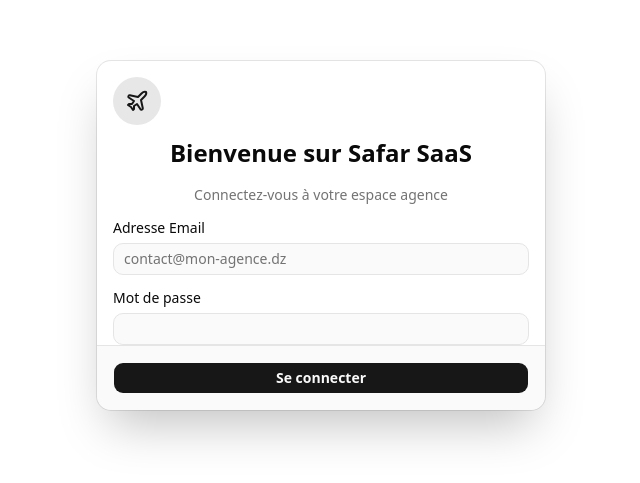
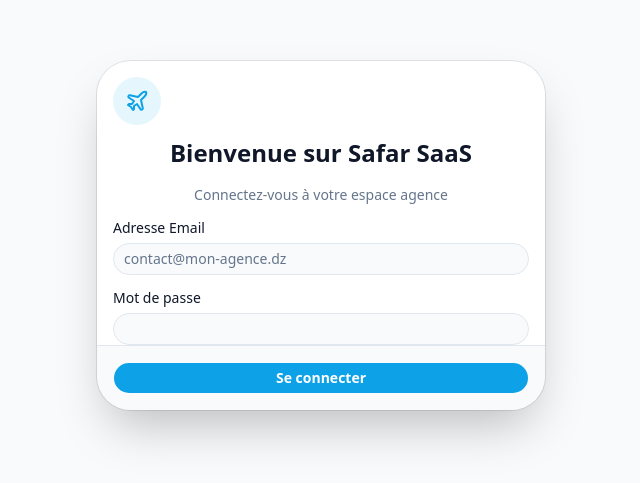
Before and after one commit to ageence/safar-saas, a Next.js app: page /login in a window 1280 px wide. Shown: the part 165-648 px from the top of the page, without its empty margins (319-959 px from the left). Built offline with nearby package versions, Linux system fonts and the light colour scheme.

Commit message:
Refonte WOW - Design Agence Internationale

```diff
--- a/app/globals.css
+++ b/app/globals.css
@@ -24,171 +24,184 @@
   --color-border: hsl(var(--border));
   --color-input: hsl(var(--input));
   --color-ring: hsl(var(--ring));
-  --radius-sm: calc(var(--radius) - 4px);
-  --radius-md: calc(var(--radius) - 2px);
+
+  --color-chart-1: hsl(var(--chart-1));
+  --color-chart-2: hsl(var(--chart-2));
+  --color-chart-3: hsl(var(--chart-3));
+  --color-chart-4: hsl(var(--chart-4));
+  --color-chart-5: hsl(var(--chart-5));
+
+  --color-sidebar: hsl(var(--sidebar));
+  --color-sidebar-foreground: hsl(var(--sidebar-foreground));
+  --color-sidebar-primary: hsl(var(--sidebar-primary));
+  --color-sidebar-primary-foreground: hsl(var(--sidebar-primary-foreground));
+  --color-sidebar-accent: hsl(var(--sidebar-accent));
+  --color-sidebar-accent-foreground: hsl(var(--sidebar-accent-foreground));
+  --color-sidebar-border: hsl(var(--sidebar-border));
+  --color-sidebar-ring: hsl(var(--sidebar-ring));
+
+  --radius-sm: calc(var(--radius) * 0.6);
+  --radius-md: calc(var(--radius) * 0.8);
   --radius-lg: var(--radius);
+  --radius-xl: calc(var(--radius) * 1.4);
+  --radius-2xl: calc(var(--radius) * 1.8);
+  --radius-3xl: calc(var(--radius) * 2.2);
 }
-
-@tailwind base;
-@tailwind components;
-@utilities;
 
 @layer base {
   :root {
+    /* THÈME VOYAGE PREMIUM (Bleu Océan, Corail, Soleil) */
     --background: 210 40% 98%;
     --foreground: 222 47% 11%;
     --card: 0 0% 100%;
     --card-foreground: 222 47% 11%;
     --popover: 0 0% 100%;
     --popover-foreground: 222 47% 11%;
-    --primary: 199 89% 48%; /* Ocean Blue */
-    --primary-foreground: 210 40% 98%;
-    --secondary: 15 85% 60%; /* Coral / Sun */
-    --secondary-foreground: 210 40% 98%;
-    --muted: 214 32% 91%;
+    --primary: 199 89% 48%; /* Bleu Océan */
+    --primary-foreground: 0 0% 100%;
+    --secondary: 15 85% 60%; /* Corail */
+    --secondary-foreground: 0 0% 100%;
+    --muted: 210 40% 96%;
     --muted-foreground: 215 16% 47%;
-    --accent: 260 80% 65%; /* Purple touch */
-    --accent-foreground: 210 40% 98%;
-    --destructive: 345 80% 55%;
-    --destructive-foreground: 210 40% 98%;
+    --accent: 45 93% 55%; /* Jaune Soleil */
+    --accent-foreground: 222 47% 11%;
+    --destructive: 345 80% 55%; /* Rouge Rosé */
+    --destructive-foreground: 0 0% 100%;
     --border: 214 32% 91%;
     --input: 214 32% 91%;
     --ring: 199 89% 48%;
-    --radius: 1.25rem;
+    --radius: 1.5rem; /* Arrondis très doux */
+
+    /* Graphiques vibrants */
+    --chart-1: 199 89% 48%;
+    --chart-2: 15 85% 60%;
+    --chart-3: 45 93% 55%;
+    --chart-4: 280 65% 60%;
+    --chart-5: 160 60% 45%;
+
+    /* Sidebar (Panneau latéral sombre et chic) */
+    --sidebar: 222 47% 11%;
+    --sidebar-foreground: 210 40% 98%;
+    --sidebar-primary: 199 89% 48%;
+    --sidebar-primary-foreground: 0 0% 100%;
+    --sidebar-accent: 215 20% 20%;
+    --sidebar-accent-foreground: 210 40% 98%;
+    --sidebar-border: 215 20% 20%;
+    --sidebar-ring: 199 89% 48%;
+  }
+
+  .dark {
+    --background: 230 40% 10%;
+    --foreground: 210 40% 98%;
+    --card: 230 40% 12%;
+    --card-foreground: 210 40% 98%;
+    --popover: 230 40% 12%;
+    --popover-foreground: 210 40% 98%;
+    --primary: 199 89% 48%;
+    --primary-foreground: 0 0% 100%;
+    --secondary: 15 85% 60%;
+    --secondary-foreground: 0 0% 100%;
+    --muted: 230 30% 20%;
+    --muted-foreground: 215 20% 70%;
+    --accent: 45 93% 55%;
+    --accent-foreground: 230 40% 10%;
+    --destructive: 345 80% 55%;
+    --destructive-foreground: 0 0% 100%;
+    --border: 230 30% 25%;
+    --input: 230 30% 25%;
+    --ring: 199 89% 48%;
+
+    --chart-1: 199 89% 48%;
+    --chart-2: 15 85% 60%;
+    --chart-3: 45 93% 55%;
+    --chart-4: 280 65% 60%;
+    --chart-5: 160 60% 45%;
+
+    --sidebar: 230 40% 10%;
+    --sidebar-foreground: 210 40% 98%;
+    --sidebar-primary: 199 89% 48%;
+    --sidebar-primary-foreground: 0 0% 100%;
+    --sidebar-accent: 230 30% 20%;
+    --sidebar-accent-foreground: 210 40% 98%;
+    --sidebar-border: 230 30% 25%;
+    --sidebar-ring: 199 89% 48%;
   }
 }
 
 @layer base {
-  * { @apply border-border; }
-
-  /* Fond global : Léger dégradé ciel/sable très subtil */
+  * {
+    border-color: hsl(var(--border));
+  }
   body {
-    @apply text-foreground min-h-screen;
-    background: radial-gradient(circle at top left, #e0f2fe 0%, #f8fafc 50%, #fff7ed 100%);
+    background-color: hsl(var(--background));
+    color: hsl(var(--foreground));
+    -webkit-font-smoothing: antialiased;
+    -moz-osx-font-smoothing: grayscale;
   }
 }
 
-/* --- CLASSES UI PREMIUM POUR LE VOYAGE --- */
-.glass-panel {
-  @apply bg-white/70 backdrop-blur-xl border border-white shadow-xl;
+/* =========================================
+   STYLE WOW & PREMIUM (CSS PUR POUR VERCEL)
+   ========================================= */
+
+/* FOND VIVANT : Dégradé très doux Ciel / Sable en arrière-plan */
+.bg-paradise {
+  background: radial-gradient(circle at 15% 50%, rgba(6, 182, 212, 0.08), transparent 50%),
+              radial-gradient(circle at 85% 30%, rgba(249, 115, 22, 0.08), transparent 50%),
+              radial-gradient(circle at 50% 100%, rgba(139, 92, 246, 0.08), transparent 50%);
+  background-color: #f8fafc;
+  background-attachment: fixed;
 }
 
-.hover-lift {
-  @apply transition-all duration-300 ease-out hover:-translate-y-1 hover:shadow-2xl hover:shadow-primary/20;
+/* EFFET VERRE TREMPÉ (Glassmorphism) pour les cartes et tableaux */
+.glass-panel {
+  background-color: rgba(255, 255, 255, 0.65);
+  backdrop-filter: blur(24px);
+  -webkit-backdrop-filter: blur(24px);
+  border: 1px solid rgba(255, 255, 255, 0.9);
+  box-shadow: 0 10px 40px -10px rgba(0, 0, 0, 0.05);
+  border-radius: 1.5rem;
 }
 
-.text-gradient {
-  @apply bg-clip-text text-transparent bg-gradient-to-r from-cyan-500 via-blue-600 to-violet-500;
+.glass-panel-solid {
+  background-color: #ffffff;
+  border: 1px solid #f1f5f9;
+  box-shadow: 0 10px 40px -10px rgba(0, 0, 0, 0.05);
+  border-radius: 1.5rem;
 }
 
-@theme inline {
-  --font-heading: var(--font-sans);
-  --font-sans: var(--font-sans);
-  --color-sidebar-ring: var(--sidebar-ring);
-  --color-sidebar-border: var(--sidebar-border);
-  --color-sidebar-accent-foreground: var(--sidebar-accent-foreground);
-  --color-sidebar-accent: var(--sidebar-accent);
-  --color-sidebar-primary-foreground: var(--sidebar-primary-foreground);
-  --color-sidebar-primary: var(--sidebar-primary);
-  --color-sidebar-foreground: var(--sidebar-foreground);
-  --color-sidebar: var(--sidebar);
-  --color-chart-5: var(--chart-5);
-  --color-chart-4: var(--chart-4);
-  --color-chart-3: var(--chart-3);
-  --color-chart-2: var(--chart-2);
-  --color-chart-1: var(--chart-1);
-  --color-ring: var(--ring);
-  --color-input: var(--input);
-  --color-border: var(--border);
-  --color-destructive: var(--destructive);
-  --color-accent-foreground: var(--accent-foreground);
-  --color-accent: var(--accent);
-  --color-muted-foreground: var(--muted-foreground);
-  --color-muted: var(--muted);
-  --color-secondary-foreground: var(--secondary-foreground);
-  --color-secondary: var(--secondary);
-  --color-primary-foreground: var(--primary-foreground);
-  --color-primary: var(--primary);
-  --color-popover-foreground: var(--popover-foreground);
-  --color-popover: var(--popover);
-  --color-card-foreground: var(--card-foreground);
-  --color-card: var(--card);
-  --color-foreground: var(--foreground);
-  --color-background: var(--background);
-  --radius-sm: calc(var(--radius) * 0.6);
-  --radius-md: calc(var(--radius) * 0.8);
-  --radius-lg: var(--radius);
-  --radius-xl: calc(var(--radius) * 1.4);
-  --radius-2xl: calc(var(--radius) * 1.8);
-  --radius-3xl: calc(var(--radius) * 2.2);
-  --radius-4xl: calc(var(--radius) * 2.6);
+/* ANIMATION FLUIDE AU SURVOL (Boutons, Cartes) */
+.hover-lift {
+  transition: all 0.5s cubic-bezier(0, 0, 0.2, 1);
+}
+.hover-lift:hover {
+  transform: translateY(-8px);
+  box-shadow: 0 20px 40px -10px rgba(6, 182, 212, 0.25);
+  border-color: rgba(6, 182, 212, 0.3);
 }
 
-:root {
-  --background: oklch(1 0 0);
-  --foreground: oklch(0.145 0 0);
-  --card: oklch(1 0 0);
-  --card-foreground: oklch(0.145 0 0);
-  --popover: oklch(1 0 0);
-  --popover-foreground: oklch(0.145 0 0);
-  --primary: oklch(0.205 0 0);
-  --primary-foreground: oklch(0.985 0 0);
-  --secondary: oklch(0.97 0 0);
-  --secondary-foreground: oklch(0.205 0 0);
-  --muted: oklch(0.97 0 0);
-  --muted-foreground: oklch(0.556 0 0);
-  --accent: oklch(0.97 0 0);
-  --accent-foreground: oklch(0.205 0 0);
-  --destructive: oklch(0.577 0.245 27.325);
-  --border: oklch(0.922 0 0);
-  --input: oklch(0.922 0 0);
-  --ring: oklch(0.708 0 0);
-  --chart-1: oklch(0.87 0 0);
-  --chart-2: oklch(0.556 0 0);
-  --chart-3: oklch(0.439 0 0);
-  --chart-4: oklch(0.371 0 0);
-  --chart-5: oklch(0.269 0 0);
-  --radius: 0.625rem;
-  --sidebar: oklch(0.985 0 0);
-  --sidebar-foreground: oklch(0.145 0 0);
-  --sidebar-primary: oklch(0.205 0 0);
-  --sidebar-primary-foreground: oklch(0.985 0 0);
-  --sidebar-accent: oklch(0.97 0 0);
-  --sidebar-accent-foreground: oklch(0.205 0 0);
-  --sidebar-border: oklch(0.922 0 0);
-  --sidebar-ring: oklch(0.708 0 0);
+/* TEXTES EN DÉGRADÉ (Titres principaux) */
+.text-gradient {
+  background-image: linear-gradient(to right, #0891b2, #2563eb, #6366f1);
+  -webkit-background-clip: text;
+  background-clip: text;
+  color: transparent;
 }
 
-.dark {
-  --background: oklch(0.145 0 0);
-  --foreground: oklch(0.985 0 0);
-  --card: oklch(0.205 0 0);
-  --card-foreground: oklch(0.985 0 0);
-  --popover: oklch(0.205 0 0);
-  --popover-foreground: oklch(0.985 0 0);
-  --primary: oklch(0.922 0 0);
-  --primary-foreground: oklch(0.205 0 0);
-  --secondary: oklch(0.269 0 0);
-  --secondary-foreground: oklch(0.985 0 0);
-  --muted: oklch(0.269 0 0);
-  --muted-foreground: oklch(0.708 0 0);
-  --accent: oklch(0.269 0 0);
-  --accent-foreground: oklch(0.985 0 0);
-  --destructive: oklch(0.704 0.191 22.216);
-  --border: oklch(1 0 0 / 10%);
-  --input: oklch(1 0 0 / 15%);
-  --ring: oklch(0.556 0 0);
-  --chart-1: oklch(0.87 0 0);
-  --chart-2: oklch(0.556 0 0);
-  --chart-3: oklch(0.439 0 0);
-  --chart-4: oklch(0.371 0 0);
-  --chart-5: oklch(0.269 0 0);
-  --sidebar: oklch(0.205 0 0);
-  --sidebar-foreground: oklch(0.985 0 0);
-  --sidebar-primary: oklch(0.488 0.243 264.376);
-  --sidebar-primary-foreground: oklch(0.985 0 0);
-  --sidebar-accent: oklch(0.269 0 0);
-  --sidebar-accent-foreground: oklch(0.985 0 0);
-  --sidebar-border: oklch(1 0 0 / 10%);
-  --sidebar-ring: oklch(0.556 0 0);
+/* =========================================
+   BARRE DE DÉFILEMENT INVISIBLE (Mac OS Style)
+   ========================================= */
+::-webkit-scrollbar {
+  width: 8px;
+  height: 8px;
 }
+::-webkit-scrollbar-track {
+  background: transparent;
+}
+::-webkit-scrollbar-thumb {
+  background: #cbd5e1;
+  border-radius: 10px;
+}
+::-webkit-scrollbar-thumb:hover {
+  background: #94a3b8;
+}
```
